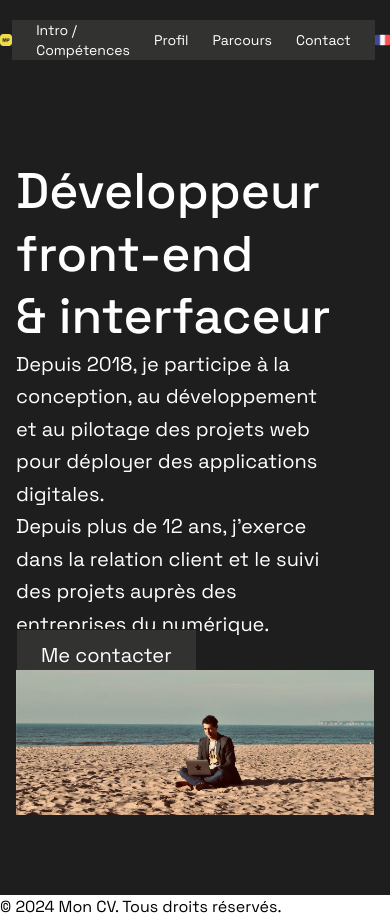
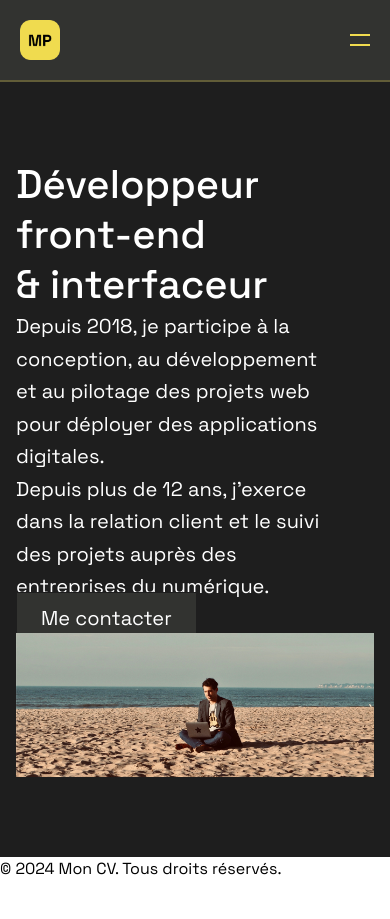
Before and after one commit to Mattplume/front-end-resume, a Next.js app: page / in a window 390 px wide. After the commit the page ends 881 px from the top, so only its background shows below. Built offline with nearby package versions, Linux system fonts and the light colour scheme.

Commit message:
Header mobile added

```diff
--- a/src/components/ImageComponent.tsx
+++ b/src/components/ImageComponent.tsx
@@ -15,7 +15,7 @@ const ImageComponent: React.FC<ImageComponentProps> = ({
 			alt={alt}
 			width={width}
 			height={height}
-			className={className} // Appliquez une classe CSS si nécessaire
+			className={className}
 		/>
 	);
 };
--- /dev/null
+++ b/src/components/MobileHeader.tsx
@@ -0,0 +1,97 @@
+import { useState } from "react";
+import Link from "next/link";
+import ImageComponent from "./ImageComponent";
+
+const MobileHeader: React.FC = () => {
+	const [isMenuOpen, setIsMenuOpen] = useState(false);
+
+	const toggleMenu = () => {
+		setIsMenuOpen(!isMenuOpen);
+	};
+
+	return (
+		<>
+			<header className="fixed left-0 right-0 z-50 w-100 flex flex-col justify-center  p-[20px] bg-darkPrimary border-b-2 border-b-yellow border-opacity-[0.25]">
+				<div className="flex flex-row justify-between items-center">
+					<Link href="/">
+						<ImageComponent
+							src="/icons/icon_logo.png"
+							alt="Logo du site"
+							width={40}
+							height={40}
+						/>
+					</Link>
+
+					<div
+						id="menutoggle"
+						className="flex flex-col justify-center gap-2"
+						onClick={toggleMenu}
+					>
+						<div
+							className={`bg-yellow h-0.5 w-5 transition-transform duration-300 ${
+								isMenuOpen ? "rotate-45 translate-y-1" : ""
+							}`}
+						></div>
+						<div
+							className={`bg-yellow h-0.5 w-5 transition-transform duration-300 ${
+								isMenuOpen ? "-rotate-45 -translate-y-1.5" : ""
+							}`}
+						></div>
+					</div>
+				</div>
+				{isMenuOpen && (
+					<nav className="w-full bg-darkPrimary transition-transform duration-300 transform translate-y-0">
+						<ul className="flex flex-col items-center py-4">
+							<li className="w-full">
+								<Link
+									className="flex flex-row justify-between items-center"
+									href="/"
+								>
+									<span>Home</span>
+									<ImageComponent
+										src="/icons/icon_chevron.png"
+										alt="Logo du site"
+										width={20}
+										height={20}
+									/>
+								</Link>
+							</li>
+							<li className="w-full">
+								<Link
+									className="flex flex-row justify-between items-center"
+									href="/about"
+								>
+									{" "}
+									<span>Profil</span>
+									<ImageComponent
+										src="/icons/icon_chevron.png"
+										alt="Logo du site"
+										width={20}
+										height={20}
+									/>
+								</Link>
+							</li>
+							<li className="w-full">
+								<Link
+									className="flex flex-row justify-between items-center"
+									href="/work-experience"
+								>
+									{" "}
+									<span>Parcours</span>
+									<ImageComponent
+										src="/icons/icon_chevron.png"
+										alt="Logo du site"
+										width={20}
+										height={20}
+									/>
+								</Link>
+							</li>
+						</ul>
+					</nav>
+				)}
+			</header>
+		</>
+	);
+};
+
+export default MobileHeader;
--- /dev/null
+++ b/src/components/MobileMenu.tsx
@@ -0,0 +1,37 @@
+import Link from "next/link";
+import ImageComponent from "./ImageComponent";
+
+const MobileMenu: React.FC = () => {
+	return (
+		<header className="">
+			<div className="">
+				<nav>
+					<ul className="flex flex-row space-x-6 text-sm text-white px-6">
+						<li className="flex items-center">
+							<Link href="/">Intro / Compétences</Link>
+						</li>
+						<li className="flex items-center">
+							<Link href="/profile">Profil</Link>
+						</li>
+						<li className="flex items-center">
+							<Link href="/work-experience">Parcours</Link>
+						</li>
+						<li className="flex items-center">
+							<Link href="/contact">Contact</Link>
+						</li>
+					</ul>
+				</nav>
+				<Link href="/">
+					<ImageComponent
+						src="/icons/icon_france.png"
+						alt="Drapeau français"
+						width={50}
+						height={40}
+					/>
+				</Link>
+			</div>
+		</header>
+	);
+};
+
+export default MobileMenu;
--- a/src/components/PageContainer.tsx
+++ b/src/components/PageContainer.tsx
@@ -9,7 +9,7 @@ const PageContainer: React.FC<PageContainerProps> = ({
 			className="w-full pt-paddingTopXL sm-pr-4"
 			style={{ backgroundColor: backgroundColor || "transparent" }}
 		>
-			<div className="w-full max-w-[1280px] mx-auto pr-4 pl-4 md:pr-0 md:pl-0 pb-componentYPadding">
+			<div className="w-full max-w-[1280px] mx-auto pr-4 pl-4 md:max-w-[90%] pb-componentYPadding">
 				{children}
 			</div>
 		</div>
--- /dev/null
+++ b/src/hooks/index.ts
@@ -0,0 +1 @@
+export { default as useWindowSize } from './useWindowSize';
--- /dev/null
+++ b/src/hooks/useWindowSize.ts
@@ -0,0 +1,28 @@
+import { useEffect, useState } from "react";
+
+interface WindowSize {
+  currentWidth: number | undefined;
+}
+
+const useWindowSize = (): WindowSize => {
+  const [windowSize, setWindowSize] = useState<WindowSize>({
+    currentWidth: 768,
+  });
+
+  useEffect(() => {
+      const handleResize = () => {
+          setWindowSize({
+            currentWidth: window.innerWidth,
+          });
+      };
+
+      window.addEventListener('resize', handleResize);
+      handleResize(); // Appel initial pour définir la taille
+
+      return () => window.removeEventListener('resize', handleResize);
+  }, []);
+
+  return windowSize;
+};
+
+export default useWindowSize;
--- a/src/pages/_app.tsx
+++ b/src/pages/_app.tsx
@@ -1,12 +1,15 @@
 import "../styles/globals.css";
 import Header from "../components/Header";
+import MobileHeader from "../components/MobileHeader";
 import Footer from "../components/Footer";
 import { AppProps } from "next/app";
+import { useWindowSize } from "@/hooks";
 
 const MyApp = ({ Component }: AppProps) => {
+	const { currentWidth } = useWindowSize();
 	return (
 		<main className="main-container flex-col justify-center align-middle w-100">
-			<Header />
+			{currentWidth && currentWidth >= 769 ? <Header /> : <MobileHeader />}
 			<Component id="page-main-component" className="w-full" />
 			<Footer />
 		</main>
--- a/src/pages/intro-skills.tsx
+++ b/src/pages/intro-skills.tsx
@@ -7,11 +7,11 @@ const IntroSkills: React.FC<IntroSkillsProps> = ({ imageSrc, altText }) => {
 	return (
 		<PageContainer backgroundColor="#1E1E1E">
 			<div className="component-container flex flex-col justify-between lg:flex-row">
-				<div className="intro infos-block text-white w-full w-max-[700] mb-[60] md:mb-0">
-					<h1 className="text-h1 font-medium mb-[6] leading-tight">
+				<div className="intro infos-block text-white w-full w-max-[700] mb-[60] lg:mb-0">
+					<h1 className="text-mobileh1 md:text-h1 font-medium mb-[6] leading-tight">
 						Développeur front-end
 					</h1>
-					<h1 className="text-h1 font-medium leading-tight mb-[20]">
+					<h1 className="text-mobileh1 md:text-h1 font-medium leading-tight mb-[20]">
 						& interfaceur
 					</h1>
 					<p className="text-h4 mb-[10] leading-relaxed max-w-[90%]">
@@ -35,7 +35,7 @@ const IntroSkills: React.FC<IntroSkillsProps> = ({ imageSrc, altText }) => {
 						alt={altText}
 						width={0}
 						height={550}
-						className="w-full md:max-w-[550] h-full md:max-h-[550] object-cover rounded-[30]"
+						className="w-full h-full md:max-h-[550] lg:max-w-[550] object-cover rounded-[30]"
 					/>
 				</div>
 			</div>
--- a/tailwind.config.js
+++ b/tailwind.config.js
@@ -20,6 +20,7 @@ module.exports = {
 			},
 			fontSize: {
 				h1: "50px",
+				mobileh1: "40px",
 				h4: "20px",
 			},
 		},
```
Also changed, not shown: public/icons/icon_chevron.png (added).
